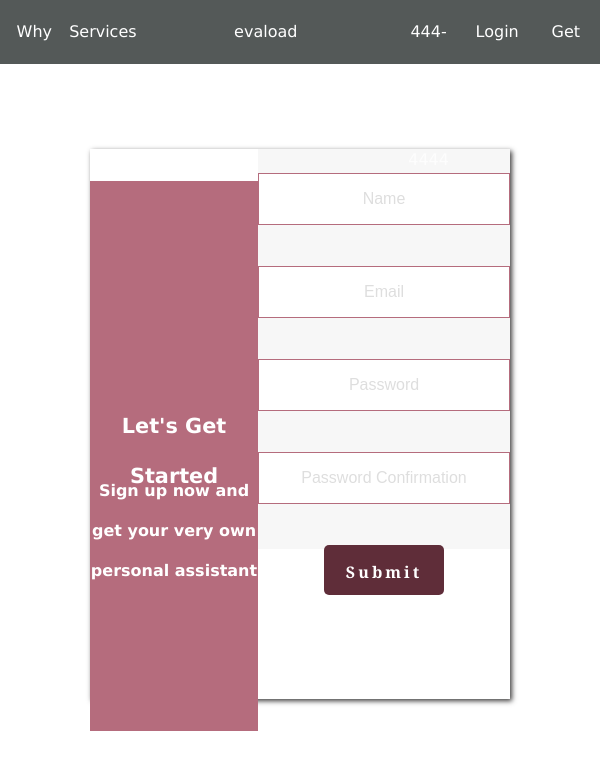
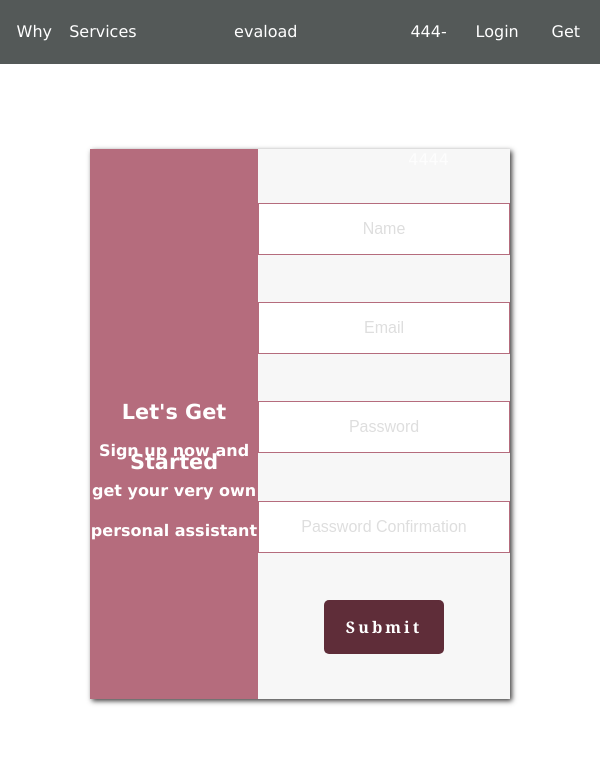
Before and after one commit to jbthecoder5/evaload_template, a plain HTML site: page signup.html in a window 600 px wide. Drawn offline with Linux system fonts and the light colour scheme.

Commit message:
made some corrections to the css media query code

```diff
--- a/css/signup.css
+++ b/css/signup.css
@@ -1,16 +1,32 @@
 /* media query code */
 
-@media only screen and (max-width: 750px) {
-
+@media (min-width: 481px) and (max-width: 767px) {
         .form-container {
             width: 100%;
         }
 
         .form-wrap {
             width: 100%;
-            height: auto;
             display: flex;
             flex-direction: column;
+            box-shadow: none;
+        }
+
+        .form-side-panel {
+            height: 500px;
+            width: 30%;
+            display: flex;
+            flex-direction: column;
+            justify-content: center;
+        }
+
+        .formContent-wrapper {
+            background: #F7F7F7;
+            width: 70%;
+            display: flex;
+            flex-direction: column;
+            justify-content: center;
+            align-items: center;
         }
 
 
@@ -19,22 +35,20 @@
             THE FORM
         */
 
-        .form-side-panel {
-            width: 100%;
-            margin-top: 2em;
-            background: #B56C7D;
-            height: 90px;
-        }
+
 
         .formPanel-header {
-            height: 50px;
+            height: 25px;
+            width: 100%;
         }
 
         .formPanel-subHeader {
-            height: 40px;
+            height: 30px;
+            width: 100%;
         }
 
-        h1 {
+
+        .formh1 {
             font-family: Verdana, Geneva, Tahoma, sans-serif;
             color: #FFFFFF;
             text-align: center;
@@ -42,7 +56,7 @@
             line-height: 50px;
         }
 
-        h2 {
+        .formh2 {
             font-family: Verdana, Geneva, Tahoma, sans-serif;
             color: #FFFFFF;
             text-align: center;
@@ -57,25 +71,15 @@
             OF THE FORM
         */
 
-        .formContent-wrapper {
-            background: #F7F7F7;
-            height: 400px;
-            width: 100%;
-            display: flex;
-            flex-direction: column;
-            justify-content: center;
-            align-items: center;
-        }
-
         .ipt-box {
-            margin: 1.5em 0;
-            height: 50px;
+            height: 15px;
         }
 
         .ipt-box input {
-            padding: 0.5em;
-            width: 250px;
+            width: 50px;
             border: 1px solid #B56C7D;
+            font-size: 1em;
+            text-align: left;
         }
 
         .ipt-box input::placeholder {
@@ -84,9 +88,9 @@
 
         .ipt-box .sbt {
             width: 250px;
-            height: 50px;
             background: greenyellow;
             display: block;
+            padding: 1em;
             border-radius: 5px;
             font-family: Cambria, Cochin,
             Georgia, Times, 'Times New Roman', serif;
@@ -103,6 +107,10 @@
     }
 
 
+
+
+
+/* DESKTOP CSS STYLING CODE  */
 
 .form-container {
     width: 100%;
@@ -153,7 +161,7 @@
 
 }
 
-h1 {
+.formh1 {
     font-family: Verdana, Geneva, Tahoma, sans-serif;
     color: #FFFFFF;
     text-align: center;
@@ -161,7 +169,7 @@ h1 {
 
 }
 
-h2 {
+.formh2 {
     font-family: Verdana, Geneva, Tahoma, sans-serif;
     color: #FFFFFF;
     text-align: center;
@@ -183,7 +191,6 @@ h2 {
 
 
 .ipt-box input {
-    padding: 0.5em;
     width: 250px;
     border: 1px solid #B56C7D;
     padding: 1em 0;
--- a/signup.html
+++ b/signup.html
@@ -35,10 +35,10 @@
                 <div class="form-wrap">
                     <div class="form-side-panel">
                         <div class="formPanel-header">
-                            <h1>Let's Get Started</h1>
+                            <h1 class="formh1">Let's Get Started</h1>
                         </div>
                         <div class="formPanel-subHeader">
-                            <h2>
+                            <h2 class="formh2">
                                 Sign up now and get your
                                 very own personal assistant
                             </h2>
```
